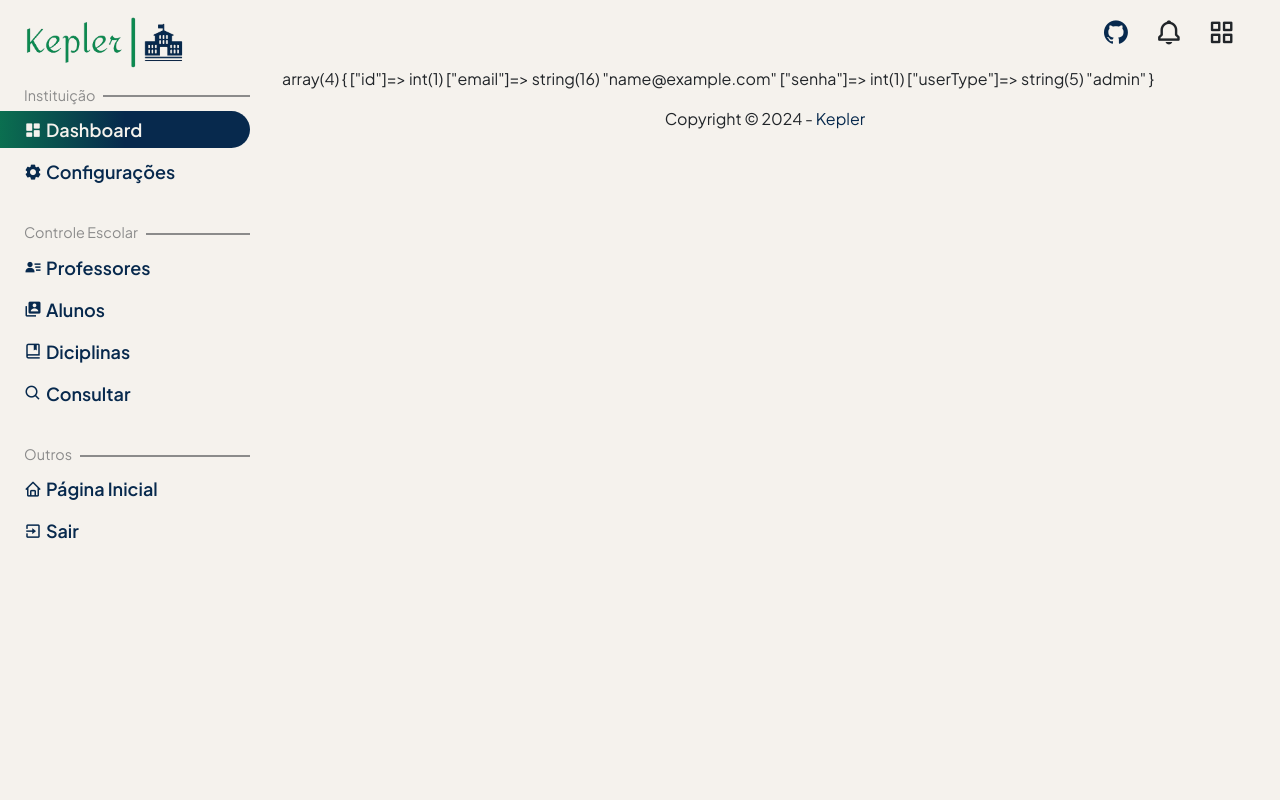
After one commit to gui-silva-github/kepler-sge, a PHP site: page /u/instituicao/index.php in a window 1280 px wide. The commit adds this page. Run offline with PHP 8.4, Linux system fonts and the light colour scheme; the visitor is signed in with stand-in values (Sample User, id 1).

Commit message:
dashboard da instituição após o login

```diff
--- a/php/ConexaoDB.php
+++ b/php/ConexaoDB.php
@@ -5,7 +5,7 @@
         $dbUser = 'keplerbd';
         $dbPass = 'M+-6Xb%m';
         /*
-        $host = 'leadsconsulting.com.br';
+        $host = 'localhost';
         $database = 'leads_kepler';
         $dbUser = 'leads_kepler';
         $dbPass = 'batatinh@123';
--- /dev/null
+++ b/u/instituicao/index.php
@@ -0,0 +1,87 @@
+<?php
+    include('../../php/ConexaoDB.php');
+    include('../../php/dao/userDAO.php');
+    include('../../php/SessionManager.php');
+
+    session_start();
+?>
+
+<!DOCTYPE html>
+<html lang="pt-BR">
+<head>
+    <meta charset="UTF-8">
+    <meta name="viewport" content="width=device-width, initial-scale=1.0">
+    <title>Kepler | Instituição</title>
+    <link rel="shortcut icon" href="../../assets/favicon.png" type="image/x-icon">
+    <!-- Boxicons CDN -->
+    <link href='https://unpkg.com/boxicons@2.1.4/css/boxicons.min.css' rel='stylesheet'>
+    <!-- Bootstrap CDN -->
+    <link href="https://cdn.jsdelivr.net/npm/bootstrap@5.3.3/dist/css/bootstrap.min.css" rel="stylesheet" integrity="sha384-QWTKZyjpPEjISv5WaRU9OFeRpok6YctnYmDr5pNlyT2bRjXh0JMhjY6hW+ALEwIH" crossorigin="anonymous">
+    <script src="https://cdn.jsdelivr.net/npm/bootstrap@5.3.3/dist/js/bootstrap.bundle.min.js" integrity="sha384-YvpcrYf0tY3lHB60NNkmXc5s9fDVZLESaAA55NDzOxhy9GkcIdslK1eN7N6jIeHz" crossorigin="anonymous" defer></script>
+    <!-- Custom CSS -->
+    <link rel="stylesheet" href="side-menu.css">
+    <link rel="stylesheet" href="style.css" >
+
+    <?php
+            if (empty($_SESSION)) {
+                echo '<script> window.location.href = "../entrar/" </script>';
+            }
+        ?>
+</head>
+<body>
+    <section class="side-menu">
+        <div class="side-menu-logo">
+            <img src="../../assets/logo.png" alt="Logo do kepler">
+        </div>
+        <nav class="menus">
+            <ul class="menu">
+                <div class="menu-name">Instituição</div>
+                <li class="menu-item active"><a href=""><i class='bx bxs-dashboard'></i> Dashboard</a></li>
+                <li class="menu-item"><a href=""><i class='bx bxs-cog'></i> Configurações</a></li>
+            </ul>
+            <ul class="menu">
+                <div class="menu-name">Controle Escolar</div>
+                <li class="menu-item"><a href="./controle/prof/"><i class='bx bxs-user-detail'></i> Professores</a></li>
+                <li class="menu-item"><a href=""><i class='bx bxs-user-account'></i> Alunos</a></li>
+                <li class="menu-item"><a href=""><i class='bx bx-book-bookmark'></i> Diciplinas</a></li>
+                <li class="menu-item"><a href=""><i class='bx bx-search' ></i> Consultar</a></li>
+            </ul>
+            <ul class="menu">
+                <div class="menu-name">Outros</div>
+                <li class="menu-item"><a href="../../"><i class='bx bx-home' ></i> Página Inicial</a></li>
+                <li class="menu-item"><a href=""><i class='bx bx-exit' ></i> Sair</a></li>
+            </ul>
+        </nav>
+    </section> <!-- side-menu -->
+
+    <section class="main-dashboard">
+        <header class="header-dashboard">
+            <ul class="nav-bar">
+                <li class="nav-item">
+                    <a href="https://github.com/gui-silva-github/kepler-sge" target="_blank"><i class='bx bxl-github'></i></a>
+                </li>
+                <li class="nav-item">
+                    <i class='bx bx-bell'></i></li>
+                <li class="nav-item">
+                    <div class="user-profile">
+                        <i class='bx bx-grid-alt'></i>
+                    </div>
+                </li>
+            </ul>
+        </header>
+        <?php
+            if (!empty($_SESSION)){
+                var_dump($_SESSION);
+            }
+        ?>
+        <footer class="footer-dashboard">
+            <div class="footer-content">
+                <div class="footer-text">
+                    <p>Copyright &copy; 2024 - <a href="/">Kepler</a></p>
+                </div>
+            </div>
+        </footer> <!-- footer-dashboard -->
+
+    </section> <!-- main-dashboard -->
+</body>
+</html>
--- a/u/instituicao/style.css
+++ b/u/instituicao/style.css
@@ -34,12 +34,14 @@ body {
     max-width: 100vw;
 }
 
-ul{
+ul, p{
     list-style: none;
+    margin: 0;
+    padding: 0;
 }
-
 a{
     text-decoration: none;
+    color: var(--primary);
 }
 
 /* side-menu section */
@@ -90,21 +92,26 @@ a{
 .side-menu .menu-item{
     border-radius: 0 50px 50px 0;
     padding: 5px 0;
-    transition: .5s;
+    transition: .2s;
 }
 .side-menu .menu-item.active,
 .side-menu .menu-item:hover{
-    background-color: var(--primary);
+    background-image: linear-gradient(to right, var(--secondary) -20%, var(--primary) 50%);
     border-radius: 0 50px 50px 0;
     padding: 5px 0;
 }
 
 .side-menu .menu-item a{
+    display: flex;
+    gap: 4px;
+    align-items: center;
+    width: 100%;
+    height: 100%;
     padding: 0 1.5rem !important;
     color: var(--primary);
     font-size: 18px;
     font-weight: 600;
-    transition: .5s;
+    transition: .2s;
 }
 .side-menu .menu-item.active a,
 .side-menu .menu-item:hover a{
@@ -117,4 +124,46 @@ a{
     margin-left: var(--side-menu-width) !important;
     width: 100%;
     min-height: 100vh;
+    padding: 0 2rem;
 }
+
+ul.nav-bar{
+    width: 100%;
+    display: flex !important;
+    justify-content: flex-end;
+    align-items: center;
+}
+
+li.nav-item{
+    font-size: 1.8rem;
+    cursor: pointer;
+    padding: 12px;
+}
+
+.main-dashboard section {
+    background: #fff;
+    padding: 1.5rem;
+    border-radius: 8px;
+    box-shadow: 0px 2px 8px rgba(0, 0, 0, 0.301);
+}
+
+.main-dashboard section .title{
+    font-size: 1.8rem;
+    font-weight: 800;
+    margin-bottom: 1rem;
+    color: var(--primary);
+}
+
+/* footer-dashboard section */
+
+.footer-dashboard{
+    width: 100%;
+    padding: 1rem 0;
+    font-size: 1rem;
+}
+
+.footer-content{
+    display: flex;
+    justify-content: center;
+    align-items: center;
+}
```
